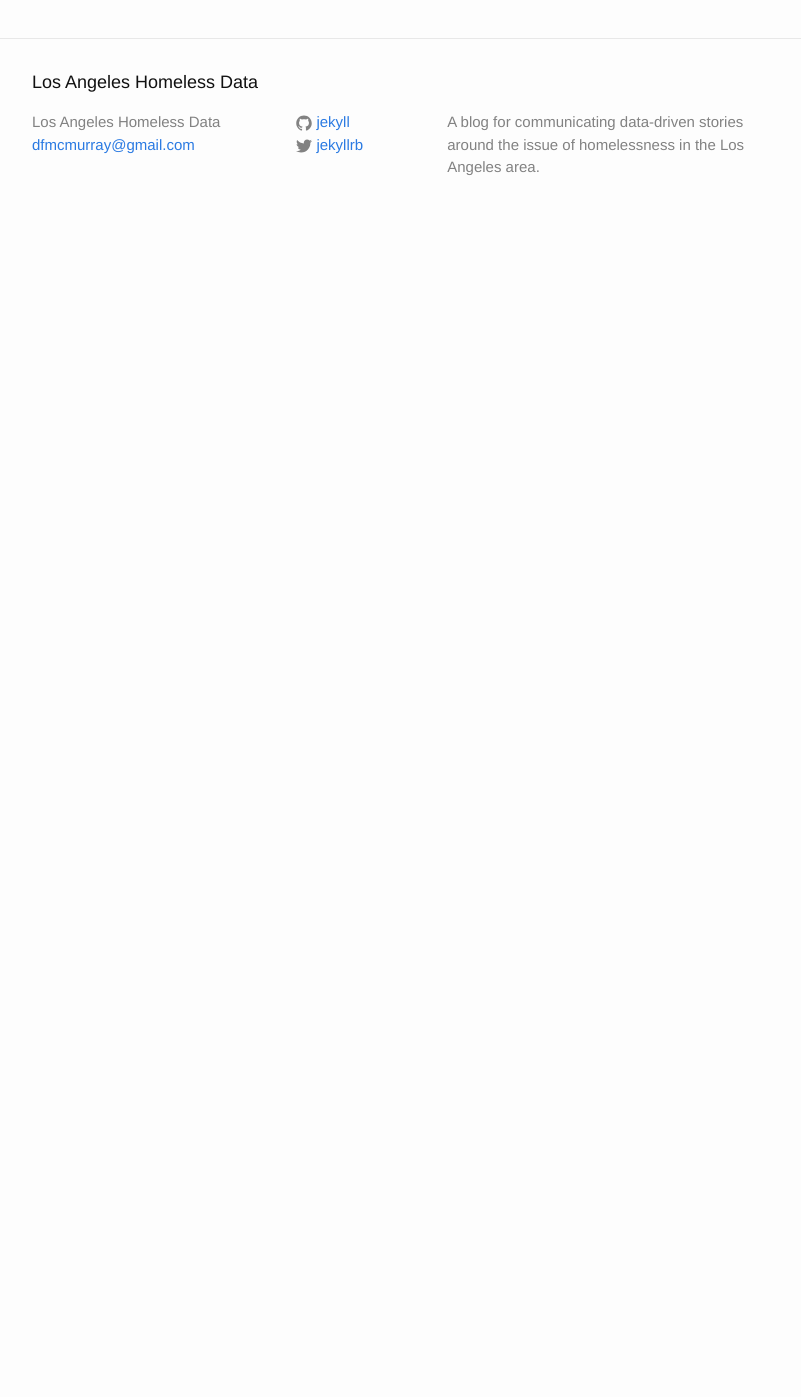
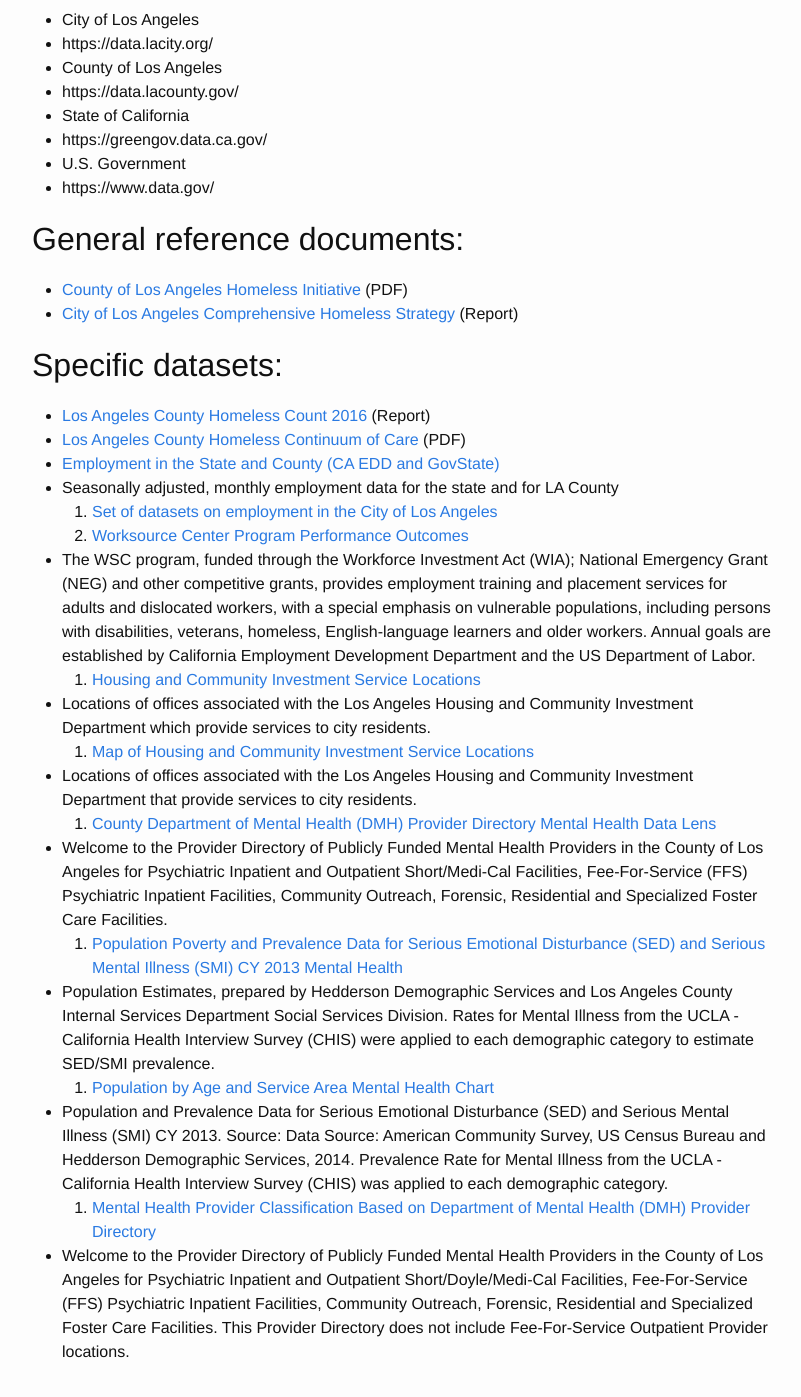
Before and after one commit to donovanfm/la-homeless-data, a Jekyll site: the page built from data.md, in a window 1280 px wide and 1400 px high, scrolled down 309 px. Shown: the top 1397 px of the window, without its empty margins (238-1039 px from the left). Built offline with Jekyll 4.4.1, drawn with Linux system fonts in a browser that asks for light colours; before the commit the page ends 900 px from its top, so only the background shows below that; some of the changed text lies outside the part shown.

Commit message:
Added Jeanne Holme's Suggested Data Sets
https://github.com/dfmcmurray/la-homeless-data/issues/24

```diff
--- a/data.md
+++ b/data.md
@@ -4,8 +4,43 @@
 permalink: /data/
 ---
 
+#
+
 # Index of Data Sets
 
-- [Example 1](http://google.com)
-- [Example 2](http://google.com)
-- [Example 3](http://google.com)
+## Main repositories of data:
+- City of Los Angeles
+* https://data.lacity.org/
+- County of Los Angeles
+* https://data.lacounty.gov/
+- State of California
+* https://greengov.data.ca.gov/
+- U.S. Government
+* https://www.data.gov/
+
+## General reference documents:
+* [County of Los Angeles Homeless Initiative](http://priorities.lacounty.gov/wp-content/uploads/2016/01/Draft-Recommendations.pdf) (PDF)
+* [City of Los Angeles Comprehensive Homeless Strategy](http://www.lamayor.org/city-los-angeles-releases-homelessness-strategy-report) (Report)
+
+## Specific datasets:
+* [Los Angeles County Homeless Count 2016](https://www.lahsa.org/homeless-count/reports) (Report)
+* [Los Angeles County Homeless Continuum of Care](https://documents.lahsa.org/Planning/homelesscount/2016/datasummaries/CoC.pdf) (PDF)
+* [Employment in the State and County (CA EDD and GovState)](https://data.lacity.org/A-Prosperous-City/CA-EDD-Employment-State-County-GOVSTAT/ecai-dcsz)
+ * Seasonally adjusted, monthly employment data for the state and for LA County
+4. [Set of datasets on employment in the City of Los Angeles](https://data.lacity.org/browse?q=employment
+)
+ 5. [Worksource Center Program Performance Outcomes](https://data.lacity.org/A-Prosperous-City/EWDD-Worksource-Center-Program-Performance-Outcome/7w5j-7jjp)
+ * The WSC program, funded through the Workforce Investment Act (WIA); National Emergency Grant (NEG) and other competitive grants, provides employment training and placement services for adults and dislocated workers, with a special emphasis on vulnerable populations, including persons with disabilities, veterans, homeless, English-language learners and older workers. Annual goals are established by California Employment Development Department and the US Department of Labor.
+6. [Housing and Community Investment Service Locations](https://data.lacity.org/A-Livable-and-Sustainable-City/Housing-Community-Investment-Service-Locations/29cn-rph9)
+ * Locations of offices associated with the Los Angeles Housing and Community Investment Department which provide services to city residents.
+7. [Map of Housing and Community Investment Service Locations](https://data.lacity.org/A-Livable-and-Sustainable-City/HCIDLA-locations-map-gk/uzch-sa9u)
+ * Locations of offices associated with the Los Angeles Housing and Community Investment Department that provide services to city residents.
+8. [County Department of Mental Health (DMH) Provider Directory Mental Health
+Data Lens](https://data.lacounty.gov/Mental-Health/Department-of-Mental-Health-DMH-Provider-Directory/az6g-rq5y)
+ * Welcome to the Provider Directory of Publicly Funded Mental Health Providers in the County of Los Angeles for Psychiatric Inpatient and Outpatient Short/Medi-Cal Facilities, Fee-For-Service (FFS) Psychiatric Inpatient Facilities, Community Outreach, Forensic, Residential and Specialized Foster Care Facilities.
+9. [Population Poverty and Prevalence Data for Serious Emotional Disturbance (SED) and Serious Mental Illness (SMI) CY 2013 Mental Health](https://data.lacounty.gov/Mental-Health/Population-Poverty-138-FPL-200-FPL-and-Prevalence-/ngfq-buh8)
+ *  Population Estimates, prepared by Hedderson Demographic Services and Los Angeles County Internal Services Department Social Services Division. Rates for Mental Illness from the UCLA - California Health Interview Survey (CHIS) were applied to each demographic category to estimate SED/SMI prevalence.
+10. [Population by Age and Service Area Mental Health Chart](https://data.lacounty.gov/Mental-Health/Population-by-Age-and-Service-Area/ryf9-insf)
+ * Population and Prevalence Data for Serious Emotional Disturbance (SED) and Serious Mental Illness (SMI) CY 2013. Source: Data Source: American Community Survey, US Census Bureau and Hedderson Demographic Services, 2014. Prevalence Rate for Mental Illness from the UCLA - California Health Interview Survey (CHIS) was applied to each demographic category.
+11. [Mental Health Provider Classification Based on Department of Mental Health (DMH) Provider Directory](https://data.lacounty.gov/Mental-Health/Provider-Classification/pxzv-bdfq)
+ * Welcome to the Provider Directory of Publicly Funded Mental Health Providers in the County of Los Angeles for Psychiatric Inpatient and Outpatient Short/Doyle/Medi-Cal Facilities, Fee-For-Service (FFS) Psychiatric Inpatient Facilities, Community Outreach, Forensic, Residential and Specialized Foster Care Facilities. This Provider Directory does not include Fee-For-Service Outpatient Provider locations.
```
